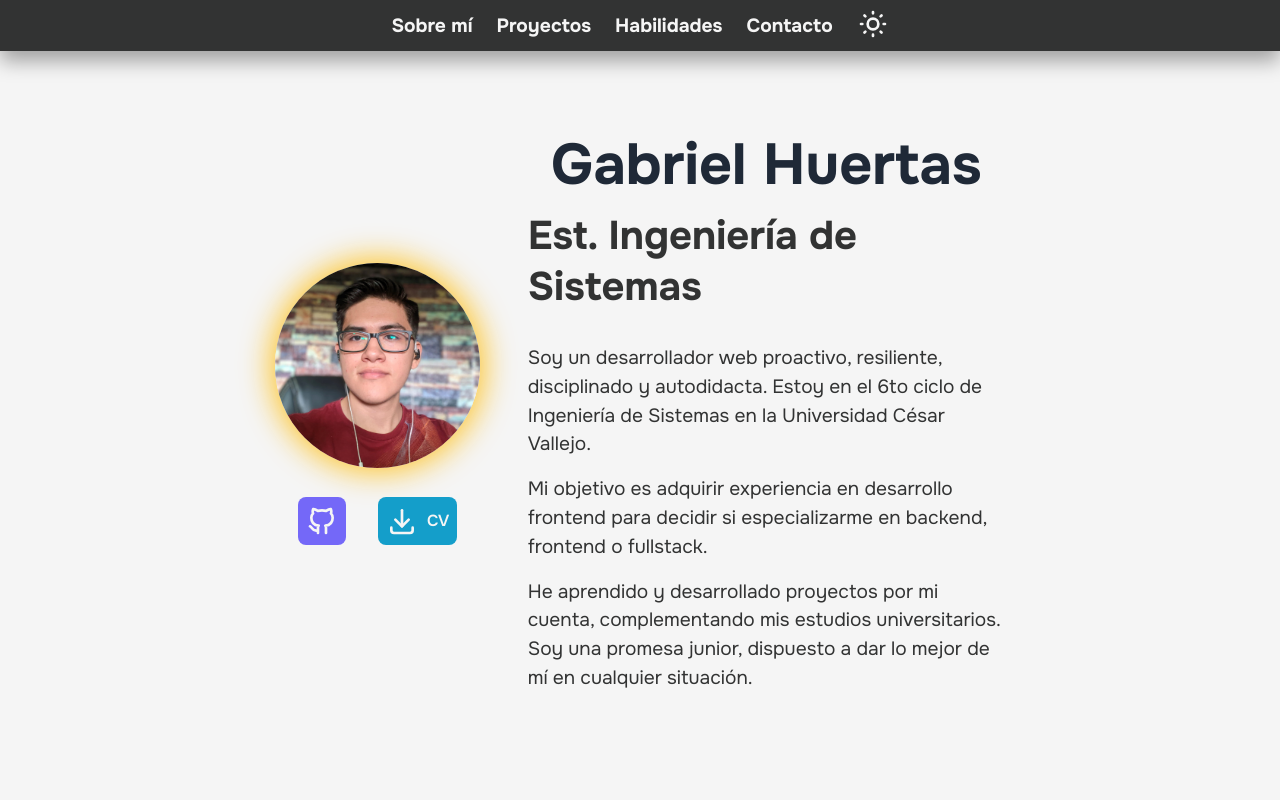
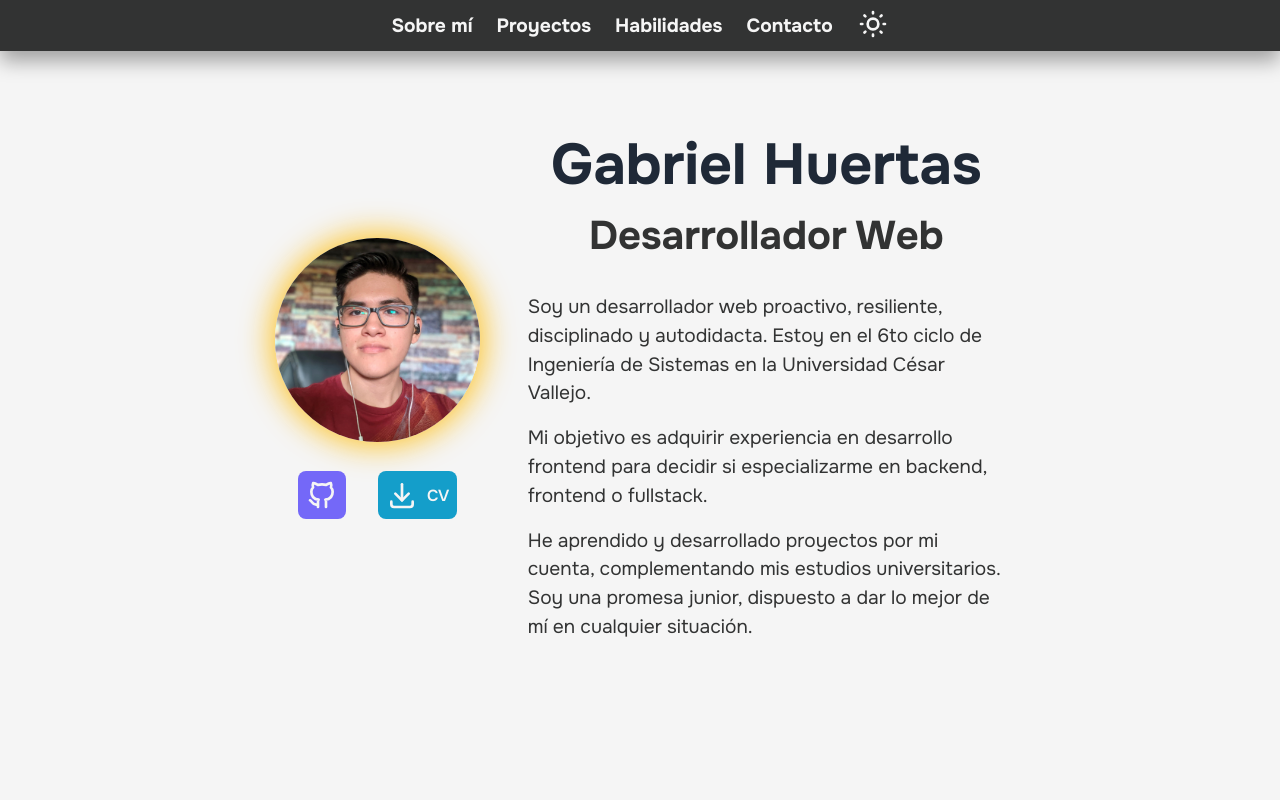
Before and after one commit to GuDex-Dev/portfolio-gudex-dev, a React (Vite) app: page / in a window 1280 px wide. Shown: the top 800 px of the page. Built offline with nearby package versions, Linux system fonts and the light colour scheme.

Commit message:
chore: change position text

```diff
--- a/src/components/About.tsx
+++ b/src/components/About.tsx
@@ -38,7 +38,7 @@ function About() {
       </article>
       <article className={styles.rightArticle}>
         <h1 className={styles.aboutName}>Gabriel Huertas</h1>
-        <h2 className={styles.aboutPosition}>Est. Ingeniería de Sistemas</h2>
+        <h2 className={styles.aboutPosition}>Desarrollador Web</h2>
         <p>
           Soy un desarrollador web proactivo, resiliente, disciplinado y
           autodidacta. Estoy en el 6to ciclo de Ingeniería de Sistemas en la
--- a/vite.config.ts
+++ b/vite.config.ts
@@ -5,4 +5,9 @@ import react from '@vitejs/plugin-react-swc'
 export default defineConfig({
   plugins: [react()],
   base: 'https://gudex-dev.github.io/portfolio-gudex-dev',
+  server: {
+    watch: {
+      usePolling: true,
+    }
+  }
 })
```
